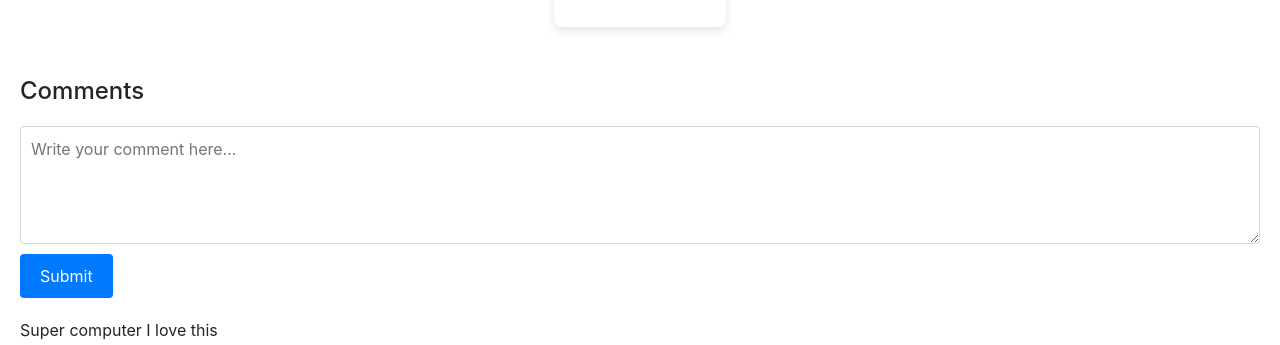
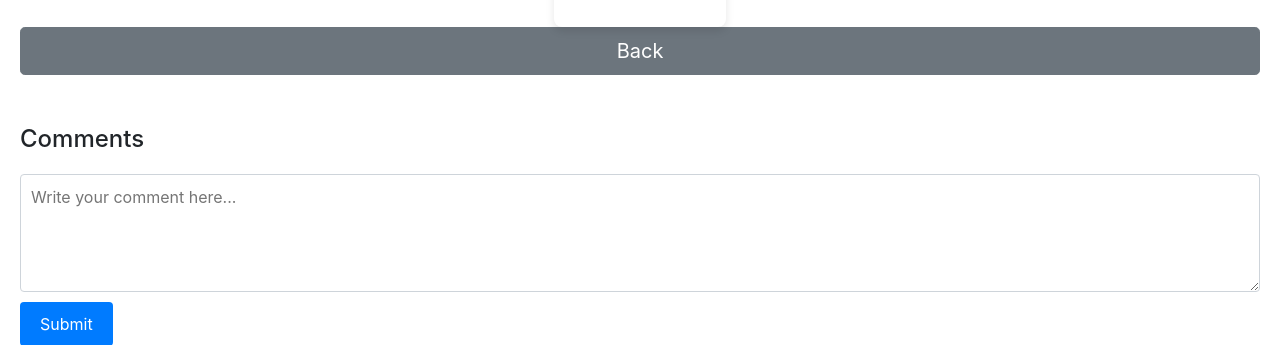
Before and after one commit to user-qa/hw_522024_computers, a Django app: template templates/detail.html in a window 1280 px wide. Shown: the part 287-632 px from the top of the page. Run offline with Django 5.2, Linux system fonts and the light colour scheme; the template is opened without the code that fills it, so the values that code supplies are empty; some libraries are stand-ins or nearby versions.

Commit message:
uyga vazifa bajarildi

```diff
--- a/templates/detail.html
+++ b/templates/detail.html
@@ -31,6 +31,7 @@
                    value="{{ request.GET.q }}">
             <button class="btn btn-outline-success my-2 my-sm-0" type="submit">Search</button>
         </form>
+
     </div>
 </nav>
 <h1>Computer Details</h1>
@@ -44,7 +45,9 @@
         <img src="{{ computer.computer_picture.url }}" alt="{{ computer.company_name }} - {{ computer.model }}">
         {% endif %}
     </div>
+
 </div>
+<a style="color:white" href="{% url 'computer:list' %}"><button type="button" class="btn btn-secondary btn-lg btn-block">Back</button></a>
 <div class="comments">
     <h2>Comments</h2>
     <form id="comment-form" method="post">
```
Also changed, not shown: assets/css/style.css (line endings or trailing spaces).
